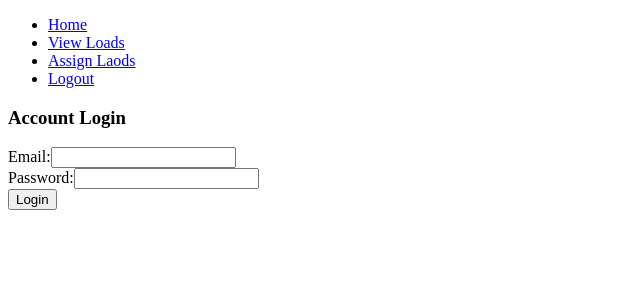
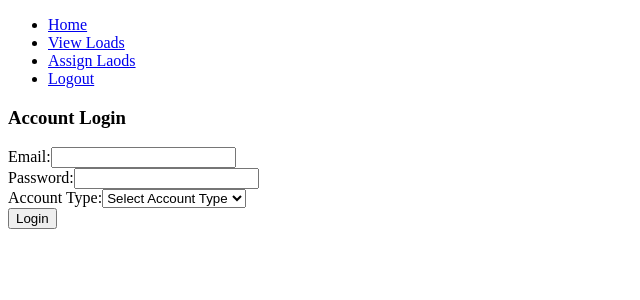
Before and after one commit to AjeffersonTN/Easy-Communication-Manager, a React (Create React App) app: page /LoginPage in a window 1280 px wide. Shown: the top 300 px of the page, without its empty margins (0-640 px from the left). Built offline with nearby package versions, Linux system fonts and the light colour scheme; no server answers.

Commit message:
updated user login

```diff
--- a/src/components/DisplayComponents/LoginPage.js
+++ b/src/components/DisplayComponents/LoginPage.js
@@ -4,9 +4,9 @@ import DriverManager from "../../modules/DriverManager"
 class LoginPage extends React.Component {
     //set initial state
     state = {
-      fullName:"",
       email:"",
-      password: ""
+      password: "",
+      type_id:""
     };
 
     //update state whenever an input field is edited
@@ -16,23 +16,29 @@ class LoginPage extends React.Component {
         this.setState(stateToChange)
 
     };
+    handleTypeChange = evt => {
+        const stateToChange = {};
+        stateToChange[evt.target.id] = evt.target.id;
+        this.setState(stateToChange)
+
+    };
 
     handleLogin = e => {
         e.preventDefault()
-        if (this.state.email && this.state.password) {
-          DriverManager.searchUP(this.state.email, this.state.password).then(
+        if (this.state.email && this.state.password && this.state.type_id) {
+          DriverManager.searchUP(this.state.email, this.state.password, this.state.type_id).then(
             user => {
               if (!user.length) {
                 alert("Wrong email or password!")
               } else {
                 sessionStorage.setItem("credentials", parseInt(user[0].id))
                 this.props.history.push("/AssignEditLoads")
-                // .then(() => this.props.history.push("/AssignEditLoads"))
+
               }
             }
           )
         } else {
-          alert("Please Fill Out Form 😬!")
+          alert("Please Enter Login Information!")
         }
       }
 
@@ -65,6 +71,18 @@ class LoginPage extends React.Component {
                     />
                     <br></br>
 
+                    <label>Account Type:</label>
+                    <select
+                    defaultValue=""
+                    name="type_id"
+                    id="type_id"
+                    onChange={this.handleTypeChange}
+                    >
+                    <option value="">Select Account Type</option>
+                    <option id="1">Driver</option>
+                    <option >Dispatcher</option>
+            </select>
+            <br></br>
                     <button
                     type="submit"
                     onClick= {this.handleLogin}
```
Also changed, not shown: api/database.json (+3 -28 lines).
